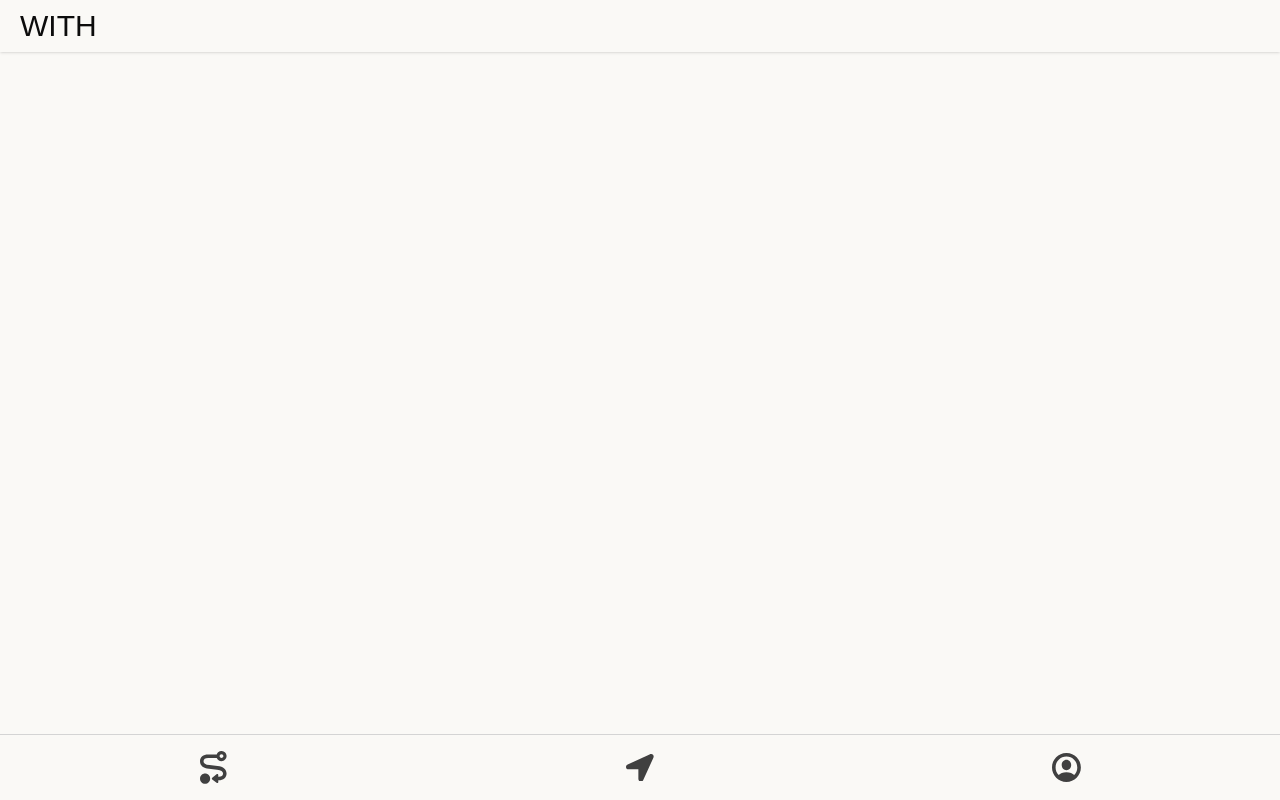
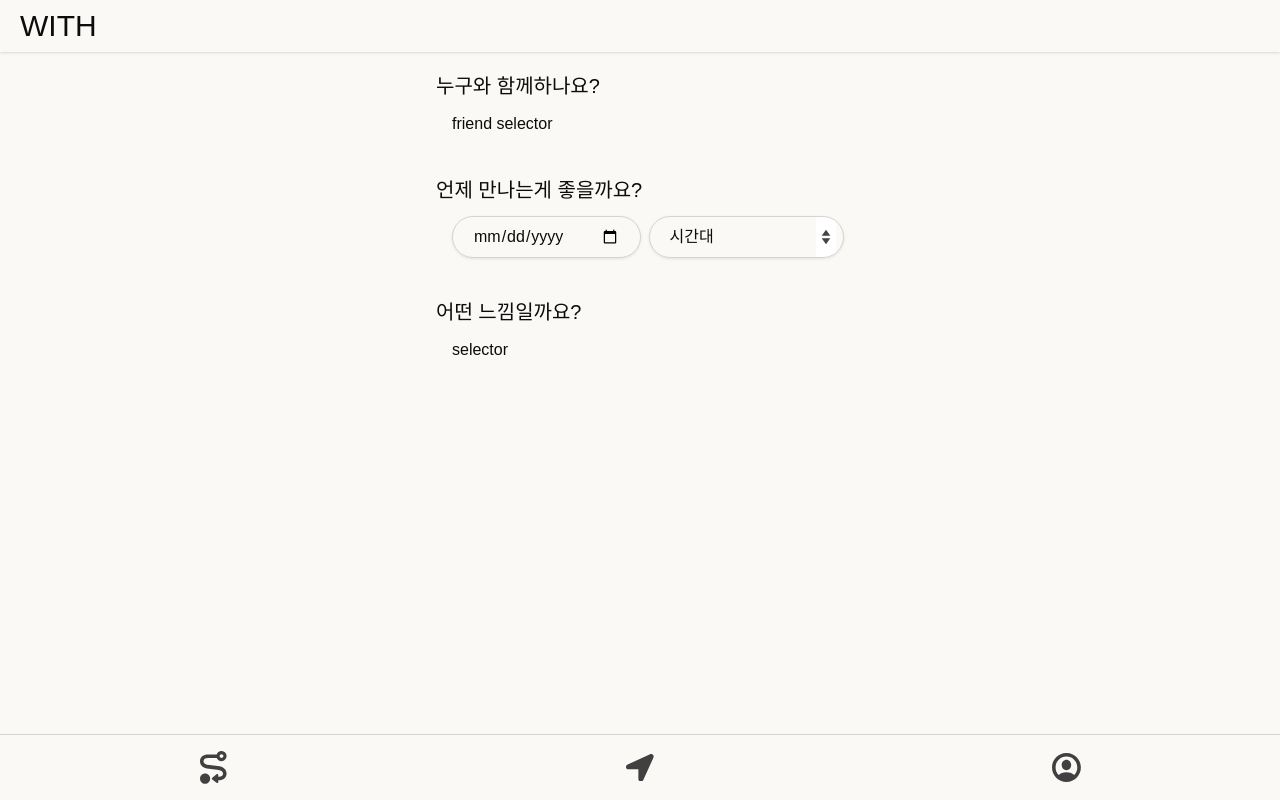
Before and after one commit to sw8744/with, a React (Vite) app in the folder romantic/: page /plan in a window 1280 px wide. Before the commit this address had no page. Built offline with nearby package versions, Linux system fonts and the light colour scheme.

Commit message:
Rough planer

```diff
--- a/romantic/src/views/App.tsx
+++ b/romantic/src/views/App.tsx
@@ -10,6 +10,7 @@ import CoreProfile from "./profile/CoreProfile.tsx";
 import RegionShowcase from "./location/RegionShowcase.tsx";
 import PlaceShowcase from "./location/PlaceShowcase.tsx";
 import Locations from "./location/Locations.tsx";
+import CorePlan from "./plan/CorePlan.tsx";
 
 function App() {
   return (
@@ -27,6 +28,10 @@ function App() {
             path={'/profile'}
             element={<CoreProfile/>}
           />
+
+          <Route path={'/plan'}>
+            <Route path={''} element={<CorePlan/>}/>
+          </Route>
 
           <Route
             path={'/register/google'}
--- a/romantic/src/views/elements/Inputs.tsx
+++ b/romantic/src/views/elements/Inputs.tsx
@@ -83,7 +83,7 @@ function Select(
       onChange={onValueChange}
       value={value}
       className={
-        commonClass +
+          commonClass + ' pr-8' +
         (error ? ' border-red-300 shadow-red-300' : '') +
         (className ? ' ' + className : '')
       }
--- a/romantic/src/views/outline/Footer.tsx
+++ b/romantic/src/views/outline/Footer.tsx
@@ -30,7 +30,7 @@ function Footer() {
       }
     >
       <FooterMenu
-        to={'/course'}
+        to={'/plan'}
         icon={
           <RouteIcon
             className={'fill-neutral-700'}
--- /dev/null
+++ b/romantic/src/views/plan/CorePlan.tsx
@@ -0,0 +1,62 @@
+import {type ReactNode, useState} from "react";
+import {DatePicker, Select} from "../elements/Inputs.tsx";
+
+interface StepFramePropsType {
+  children: ReactNode;
+  title: string;
+}
+
+function StepFrame(
+  {
+    children,
+    title
+  }: StepFramePropsType
+) {
+  return (
+    <div className={'m-5'}>
+      <p className={'text-xl font-medium'}>{title}</p>
+      <div className={'pl-4 mt-3'}>
+        {children}
+      </div>
+    </div>
+  );
+}
+
+function CorePlan() {
+  const [dateDate, setDateDate] = useState<string>('');
+  const [timeRange, setTimeRange] = useState<number>(0);
+
+  return (
+    <>
+      <div className={'flex flex-col'}>
+        <StepFrame
+          title={'누구와 함께하나요?'}
+        >
+          <p>friend selector</p>
+        </StepFrame>
+        <StepFrame
+          title={'언제 만나는게 좋을까요?'}
+        >
+          <div className={'flex gap-2'}>
+            <DatePicker value={dateDate} setter={setDateDate}/>
+            <Select
+              keys={[0, 1, 2, 3, 4]}
+              options={['시간대', '하루 종일', '오전에', '오후에', '깊은 밤에']}
+              value={timeRange}
+              setter={setTimeRange}
+              placeholder
+            />
+          </div>
+        </StepFrame>
+
+        <StepFrame
+          title={'어떤 느낌일까요?'}
+        >
+          <p>selector</p>
+        </StepFrame>
+      </div>
+    </>
+  );
+}
+
+export default CorePlan;
```
Also changed, not shown: romantic/src/style/univ.css (+1 -0 lines).
